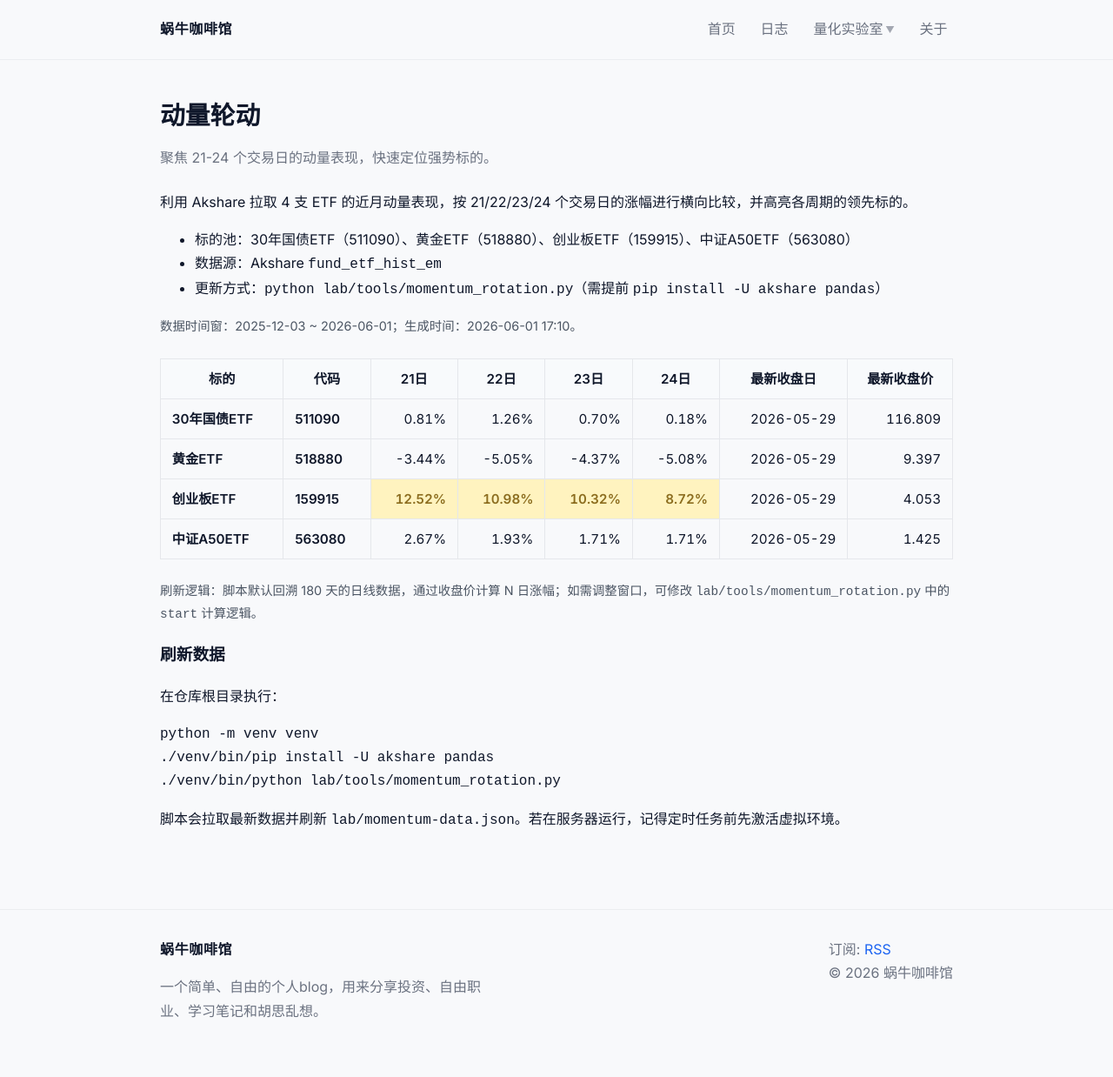
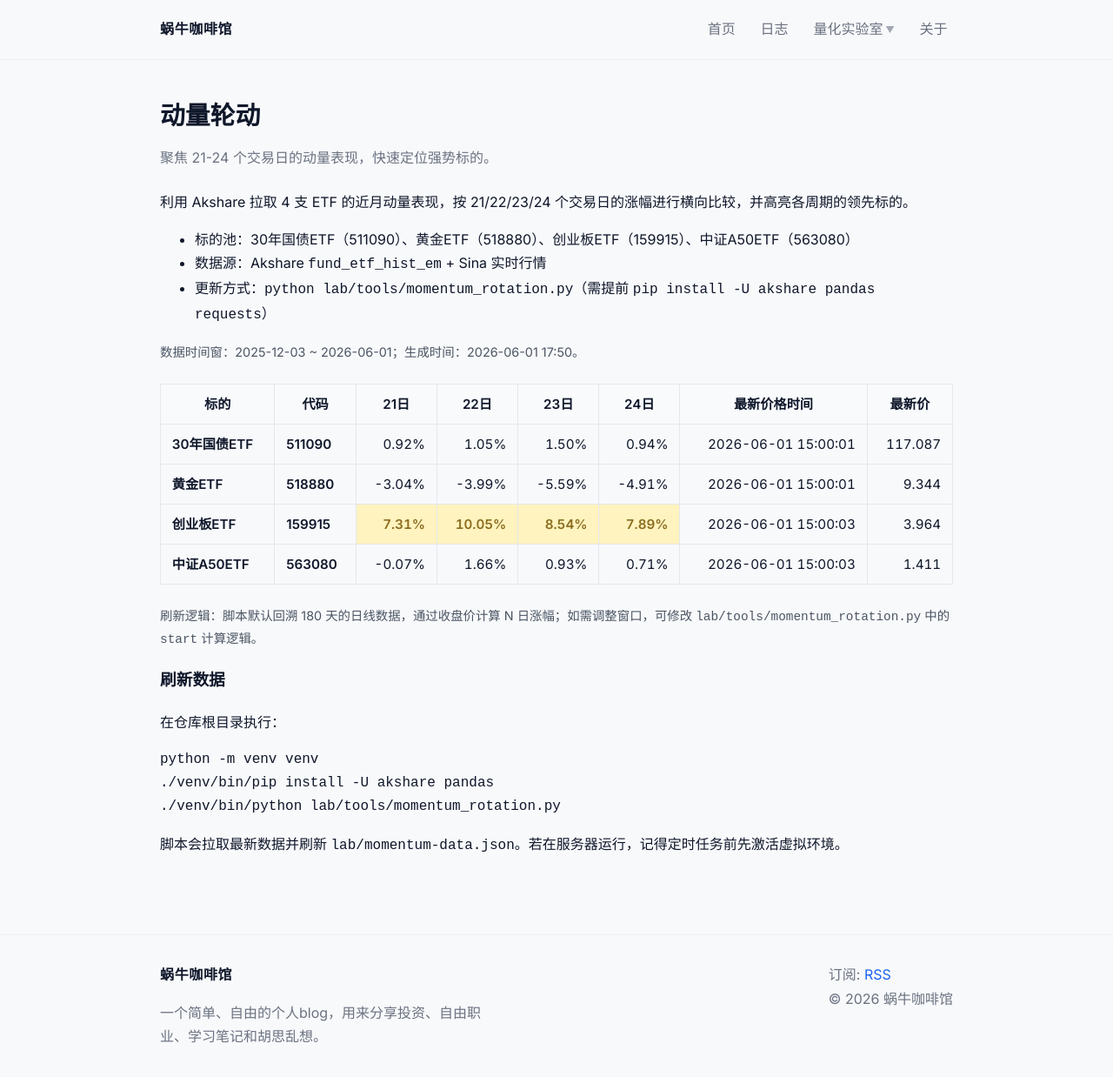
Before and after one commit to FreelanceSnail/FreelanceSnail.github.io, a Jekyll site: the page built from lab/momentum-rotation.md, in a window 1280 px wide and 1253 px high. Shown: the top 1238 px of the window at 87% size. Built offline with Jekyll 4.4.1, drawn with Linux system fonts in a browser that asks for light colours.

Commit message:
feat(momentum): 接入 Sina 实时 API，支持盘中最新价与休盘时间
- 从 hq.sinajs.cn 获取实时行情，盘中显示实时价，盘后/休盘日显示收盘价

- 统一数据时序：将实时价整合到历史 DataFrame 后再计算收益率

- 页面表头改为 最新价格时间 / 最新价

- 休盘日自动显示最后交易时间（如周五 15:00:01）

Co-Authored-By: Claude Opus 4.8 <noreply@anthropic.com>

```diff
--- a/lab/momentum-data.json
+++ b/lab/momentum-data.json
@@ -1,5 +1,5 @@
 {
-  "generated_at": "2026-06-01 17:10",
+  "generated_at": "2026-06-01 17:50",
   "start_date": "20251203",
   "end_date": "20260601",
   "periods": [
@@ -19,78 +19,78 @@
       "code": "511090",
       "name": "30年国债ETF",
       "returns": {
-        "21": 0.008121,
-        "22": 0.012569,
-        "23": 0.006991,
-        "24": 0.001801
+        "21": 0.009162,
+        "22": 0.010521,
+        "23": 0.014979,
+        "24": 0.009388
       },
       "prices": {
-        "latest": 116.809,
-        "21": 115.868,
-        "22": 115.359,
-        "23": 115.998,
-        "24": 116.599
+        "latest": 117.087,
+        "21": 116.024,
+        "22": 115.868,
+        "23": 115.359,
+        "24": 115.998
       },
-      "last_date": "2026-05-29",
-      "last_close": 116.809
+      "last_price_time": "2026-06-01 15:00:01",
+      "last_price": 117.087
     },
     {
       "code": "518880",
       "name": "黄金ETF",
       "returns": {
-        "21": -0.034423,
-        "22": -0.05052,
-        "23": -0.04366,
-        "24": -0.050808
+        "21": -0.030404,
+        "22": -0.039868,
+        "23": -0.055876,
+        "24": -0.049054
       },
       "prices": {
-        "latest": 9.397,
-        "21": 9.732,
-        "22": 9.897,
-        "23": 9.826,
-        "24": 9.9
+        "latest": 9.344,
+        "21": 9.637,
+        "22": 9.732,
+        "23": 9.897,
+        "24": 9.826
       },
-      "last_date": "2026-05-29",
-      "last_close": 9.397
+      "last_price_time": "2026-06-01 15:00:01",
+      "last_price": 9.344
     },
     {
       "code": "159915",
       "name": "创业板ETF",
       "returns": {
-        "21": 0.125208,
-        "22": 0.109803,
-        "23": 0.103157,
-        "24": 0.087178
+        "21": 0.073091,
+        "22": 0.1005,
+        "23": 0.085433,
+        "24": 0.078933
       },
       "prices": {
-        "latest": 4.053,
-        "21": 3.602,
-        "22": 3.652,
-        "23": 3.674,
-        "24": 3.728
+        "latest": 3.964,
+        "21": 3.694,
+        "22": 3.602,
+        "23": 3.652,
+        "24": 3.674
       },
-      "last_date": "2026-05-29",
-      "last_close": 4.053
+      "last_price_time": "2026-06-01 15:00:03",
+      "last_price": 3.964
     },
     {
       "code": "563080",
       "name": "中证A50ETF",
       "returns": {
-        "21": 0.026657,
-        "22": 0.019313,
-        "23": 0.017131,
-        "24": 0.017131
+        "21": -0.000708,
+        "22": 0.016571,
+        "23": 0.009299,
+        "24": 0.007138
       },
       "prices": {
-        "latest": 1.425,
-        "21": 1.388,
-        "22": 1.398,
-        "23": 1.401,
+        "latest": 1.411,
+        "21": 1.412,
+        "22": 1.388,
+        "23": 1.398,
         "24": 1.401
       },
-      "last_date": "2026-05-29",
-      "last_close": 1.425
+      "last_price_time": "2026-06-01 15:00:03",
+      "last_price": 1.411
     }
   ],
-  "source": "akshare (sina primary, eastmoney fallback)"
+  "source": "akshare (sina primary, eastmoney fallback) + sina real-time"
 }
--- a/lab/momentum-rotation.md
+++ b/lab/momentum-rotation.md
@@ -8,8 +8,8 @@ permalink: /dashboard/momentum-rotation/
 利用 Akshare 拉取 4 支 ETF 的近月动量表现，按 21/22/23/24 个交易日的涨幅进行横向比较，并高亮各周期的领先标的。
 
 - 标的池：30年国债ETF（511090）、黄金ETF（518880）、创业板ETF（159915）、中证A50ETF（563080）
-- 数据源：Akshare `fund_etf_hist_em`
-- 更新方式：`python lab/tools/momentum_rotation.py`（需提前 `pip install -U akshare pandas`）
+- 数据源：Akshare `fund_etf_hist_em` + Sina 实时行情
+- 更新方式：`python lab/tools/momentum_rotation.py`（需提前 `pip install -U akshare pandas requests`）
 
 <div id="momentum-container">
   <div class="momentum-loading">正在加载数据…</div>
@@ -52,7 +52,7 @@ python -m venv venv
     for (const period of dataset.periods) {
       html += '<th>' + period + '日</th>';
     }
-    html += '<th>最新收盘日</th><th>最新收盘价</th></tr></thead><tbody>';
+    html += '<th>最新价格时间</th><th>最新价</th></tr></thead><tbody>';
 
     for (const asset of dataset.assets) {
       html += '<tr>';
@@ -70,8 +70,8 @@ python -m venv venv
           html += '<td class="num">--</td>';
         }
       }
-      html += '<td class="num">' + asset.last_date + '</td>';
-      html += '<td class="num">' + asset.last_close + '</td>';
+      html += '<td class="num">' + asset.last_price_time + '</td>';
+      html += '<td class="num">' + asset.last_price + '</td>';
       html += '</tr>';
     }
 
```
Also changed, not shown: 1 other file.
